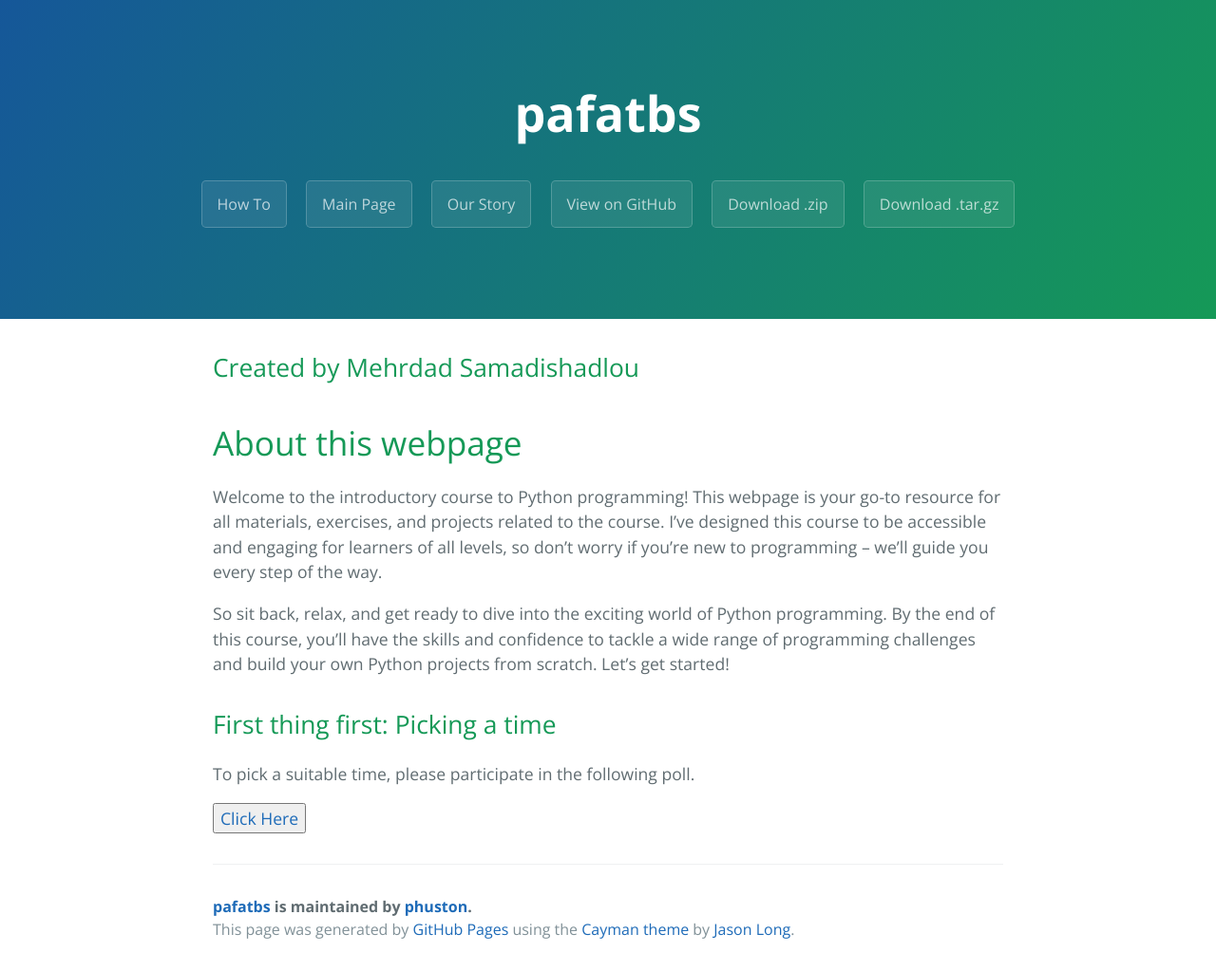
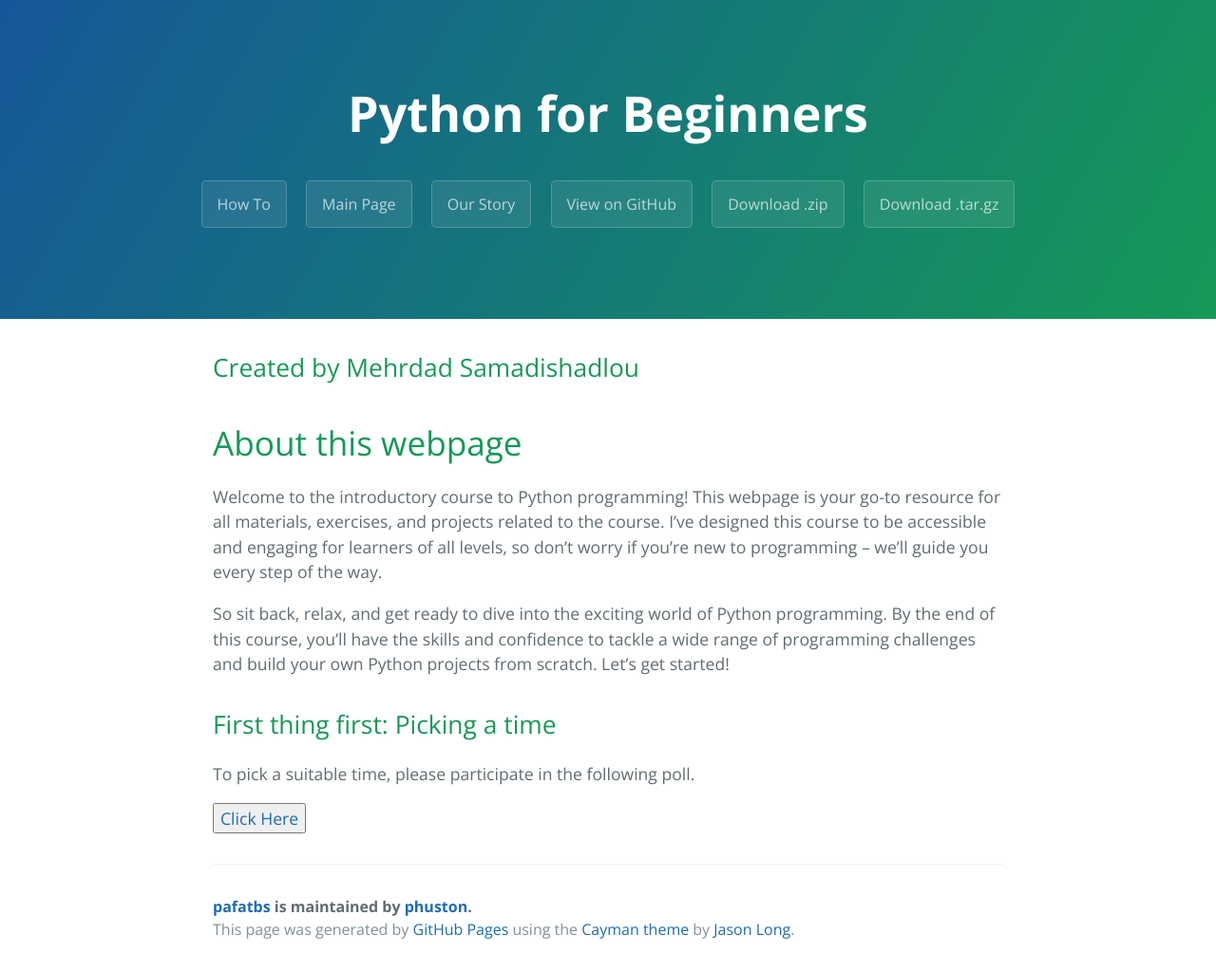
Before and after one commit to MehrdadSamadishadlou/Python_for_Beginners, a Jekyll site: the page built from index.md, in a window 1280 px wide. Shown: the whole page at 95% size. Built offline with Jekyll 4.4.1, drawn with Linux system fonts in a browser that asks for light colours.

Commit message:
Update template.html

```diff
--- a/_layouts/template.html
+++ b/_layouts/template.html
@@ -11,7 +11,7 @@
   </head>
   <body>
     <section class="page-header">
-      <h1 class="project-name">pafatbs</h1>
+      <h1 class="project-name">Python for Beginners</h1>
       <h2 class="project-tagline"></h2>
       {% for page in site.pages %}
         <a href= {{ page.filename }} class="btn">{{ page.title }}</a>
```
